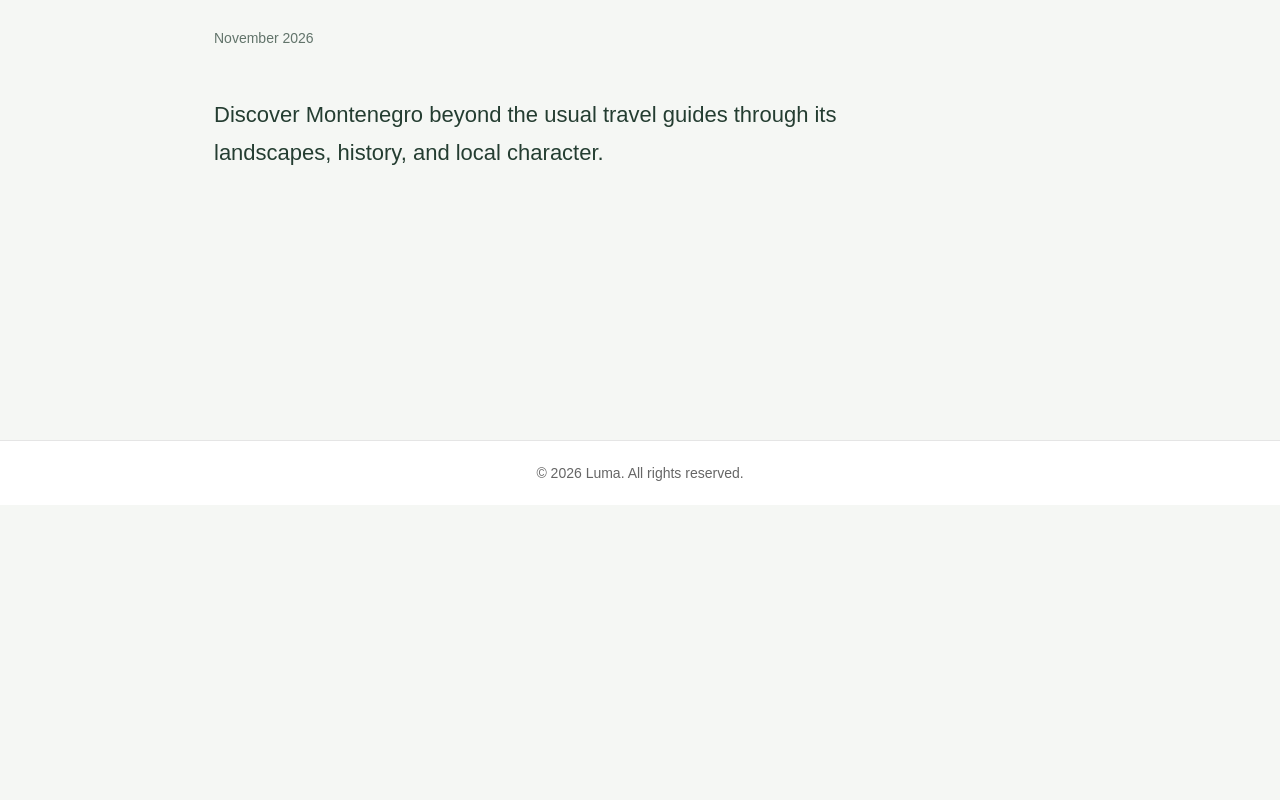
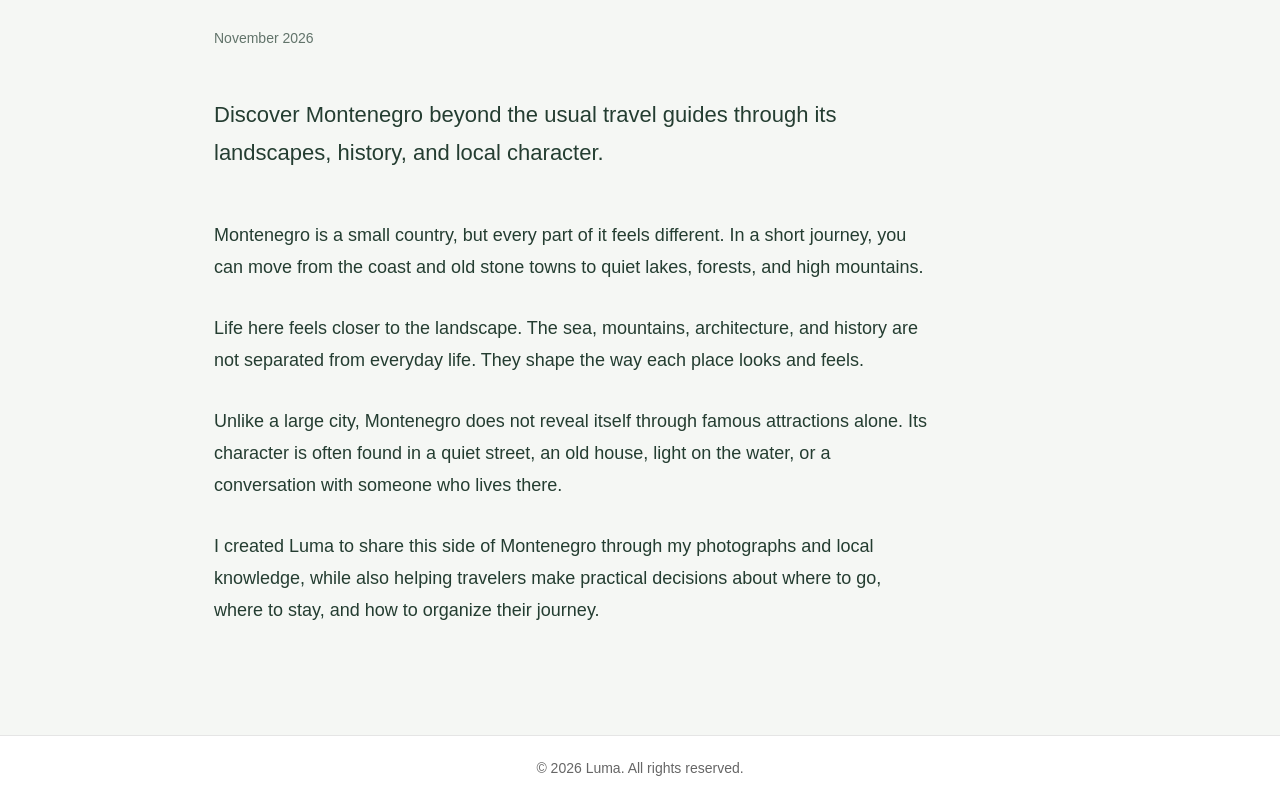
Before and after one commit to Filipmcetinje/luma, a React (Vite) app in the folder frontend/: page /blog/why-montenegro-feels-different in a window 1280 px wide. Shown: the part 446-1246 px from the top of the page. Before the commit the page ends 951 px from the top, so only its background shows below. Built offline with nearby package versions, Linux system fonts and the light colour scheme; no server answers.

Commit message:
Add first blog article content

```diff
--- a/frontend/src/data/blogPosts.js
+++ b/frontend/src/data/blogPosts.js
@@ -7,6 +7,12 @@ const blogPosts = [
     excerpt:
       "Discover Montenegro beyond the usual travel guides through its landscapes, history, and local character.",
     date: "November 2026",
+    content: [
+      "Montenegro is a small country, but every part of it feels different. In a short journey, you can move from the coast and old stone towns to quiet lakes, forests, and high mountains.",
+      "Life here feels closer to the landscape. The sea, mountains, architecture, and history are not separated from everyday life. They shape the way each place looks and feels.",
+      "Unlike a large city, Montenegro does not reveal itself through famous attractions alone. Its character is often found in a quiet street, an old house, light on the water, or a conversation with someone who lives there.",
+      "I created Luma to share this side of Montenegro through my photographs and local knowledge, while also helping travelers make practical decisions about where to go, where to stay, and how to organize their journey.",
+    ],
   },
 ];
 
--- a/frontend/src/pages/BlogPost/BlogPost.css
+++ b/frontend/src/pages/BlogPost/BlogPost.css
@@ -45,6 +45,17 @@
   line-height: 1.7;
 }
 
+.blog-post__content {
+  max-width: 720px;
+  margin-top: 48px;
+}
+
+.blog-post__paragraph {
+  margin: 0 0 28px;
+  font-size: 18px;
+  line-height: 1.8;
+}
+
 @media screen and (max-width: 600px) {
   .blog-post {
     padding: 48px 20px;
--- a/frontend/src/pages/BlogPost/BlogPost.jsx
+++ b/frontend/src/pages/BlogPost/BlogPost.jsx
@@ -31,6 +31,14 @@ function BlogPost() {
       <h1 className="blog-post__title">{post.title}</h1>
       <p className="blog-post__date">{post.date}</p>
       <p className="blog-post__intro">{post.excerpt}</p>
+
+      <div className="blog-post__content">
+        {post.content.map((paragraph) => (
+          <p className="blog-post__paragraph" key={paragraph}>
+            {paragraph}
+          </p>
+        ))}
+      </div>
     </main>
   );
 }
```
